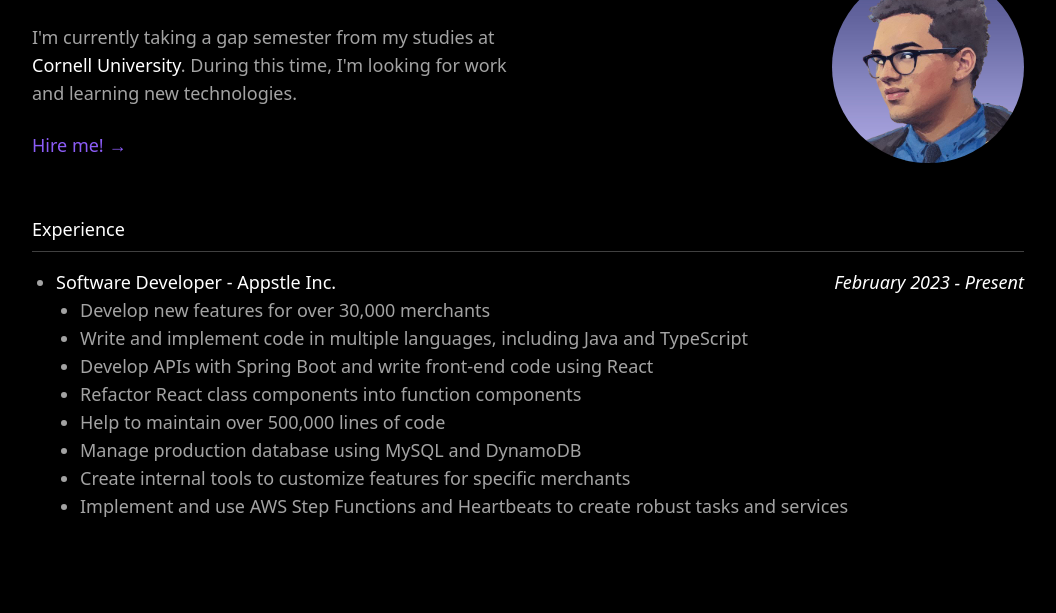
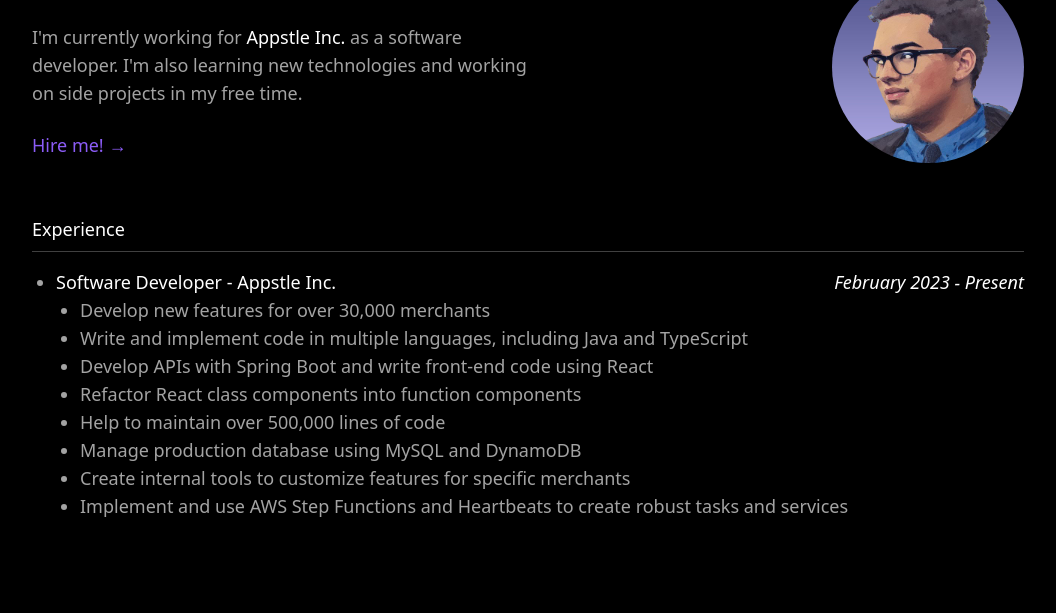
Before and after one commit to lucasdoell/portfolio, an Astro site: page / in a window 1280 px wide. Shown: the part 165-778 px from the top of the page, without its empty margins (112-1168 px from the left). Built offline with nearby package versions, Linux system fonts and the light colour scheme; Astro itself is replaced by a stand-in of ours.

Commit message:
update about me

```diff
--- a/src/pages/index.astro
+++ b/src/pages/index.astro
@@ -14,9 +14,12 @@ import Footer from "@components/Footer.astro";
           web developer.
         </p>
         <p class="max-w-lg">
-          I'm currently taking a gap semester from my studies at
+          <!-- I'm currently taking a gap semester from my studies at
           <span class="text-white">Cornell University</span>. During this time,
-          I'm looking for work and learning new technologies.
+          I'm looking for work and learning new technologies. -->
+          I'm currently working for <span class="text-white">Appstle Inc.</span> as a
+          software developer. I'm also learning new technologies and working on
+          side projects in my free time.
         </p>
 
         <div class="py-6">
```
